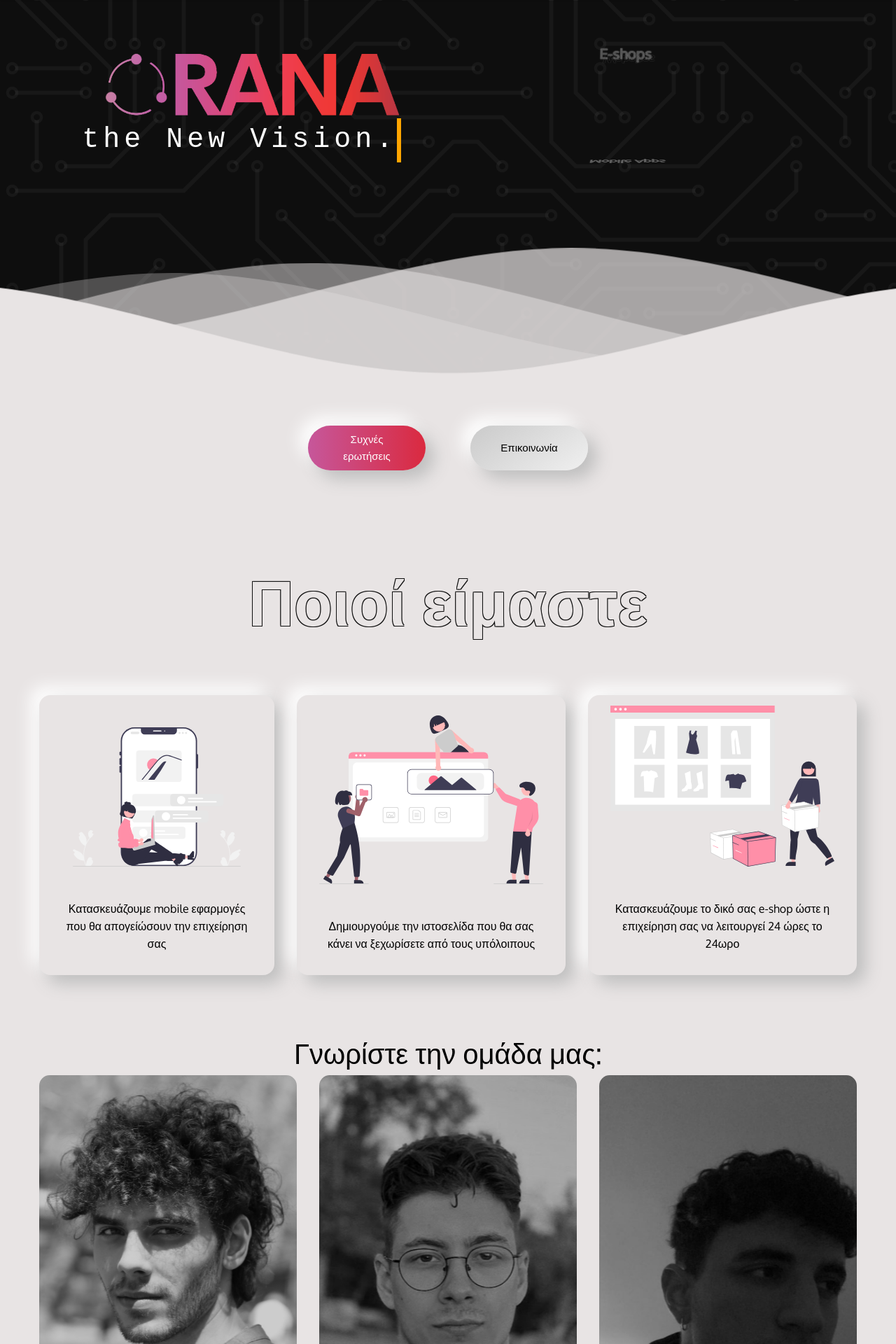
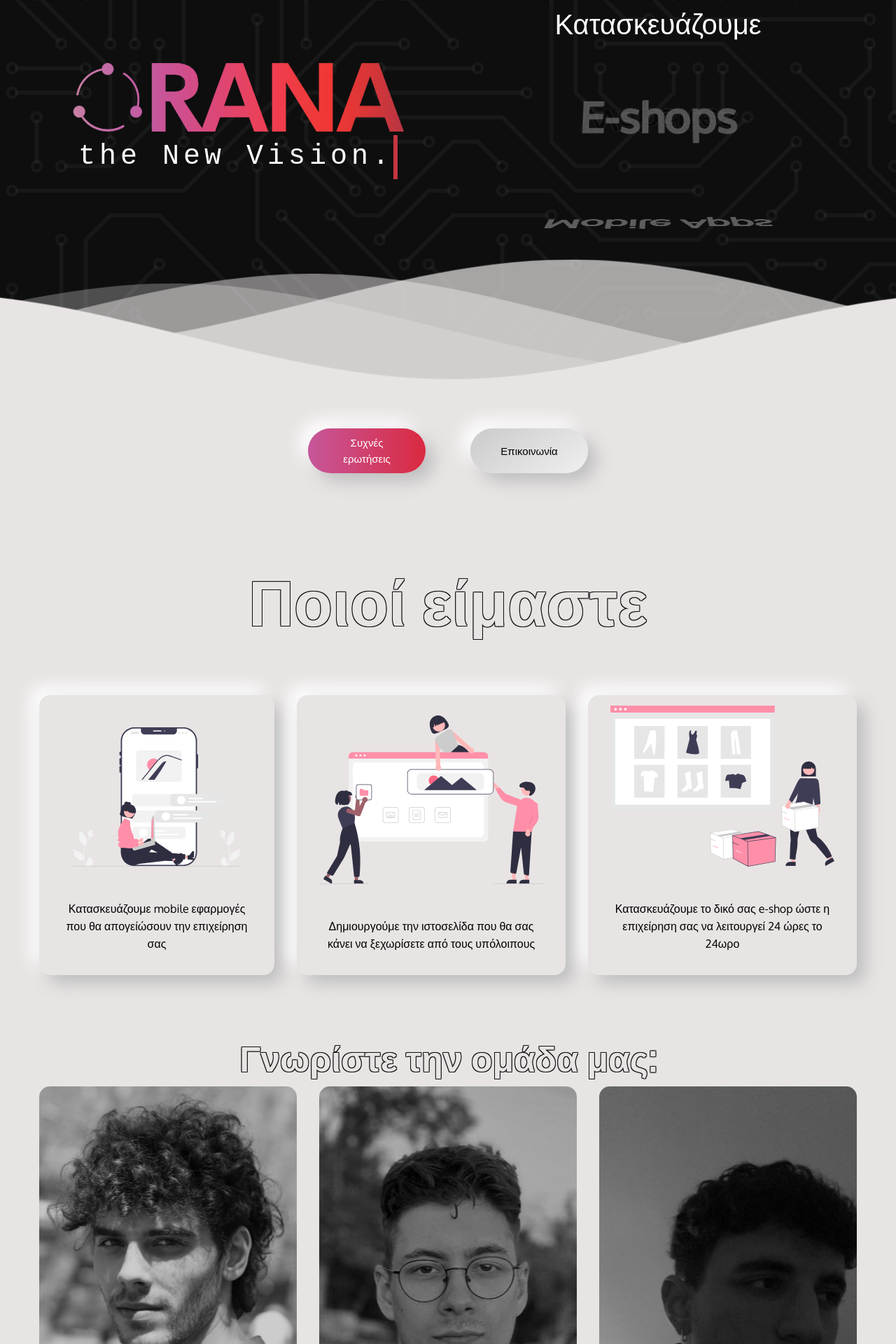
Before and after one commit to orana-vision/website, a React (Create React App) app: page / in a window 1280 px wide. Shown: the part 60-1980 px from the top of the page at 70% size. Built offline with nearby package versions, Linux system fonts and the light colour scheme; a web font is replaced by a local one.

Commit message:
animation on scroll

```diff
--- a/src/components/About/About.css
+++ b/src/components/About/About.css
@@ -26,6 +26,21 @@
     color: var(--color-bg)
 }
 
+.meet-team-text {
+    font-weight:bold;
+    font-size: 50px;
+    color: #e8e4e4;
+    text-shadow: -1px -1px 0 var(--color-bg), 1px -1px 0 var(--color-bg), -1px 1px 0 var(--color-bg), 1px 1px 0 var(--color-bg);
+    transition: 0.8s color;
+    width: fit-content;
+    user-select: none;
+    margin-top: 3rem;
+}
+
+.meet-team-text:hover {
+    color: var(--color-bg)
+}
+
 
 .services-container {
     display: flex;
@@ -49,6 +64,66 @@
     margin: 0 1rem 0 1rem;
     box-shadow:  12px 12px 24px #bebebe,
     -12px -12px 24px #ffffff;
+}
+
+.service-animation {
+    animation: mb-app-animation 2s;
+}
+
+@keyframes mb-app-animation {
+    0% {
+        opacity: 0;
+        transform: translateX(50%);
+    }
+    100% {
+        opacity: 1;
+        transform: translateX(0%);
+    }
+
+}
+
+.members-animation {
+    animation: members-anim 2s;
+}
+
+@keyframes members-anim {
+    0% {
+        opacity: 0;
+        transform: translateX(-20%);
+    }
+    100% {
+        opacity: 1;
+        transform: translateX(0%);
+    }
+
+}
+
+.about-txt-animation {
+    animation: about-txt-anim 3s;
+}
+
+@keyframes about-txt-anim {
+    0% {
+        opacity: 0;
+    }
+    100% {
+        opacity: 1;
+    }
+}
+
+.meet-team-txt-animation {
+    animation: meet-team-txt-anim 3s;
+}
+
+@keyframes meet-team-txt-anim {
+    0% {
+        opacity: 0;
+
+    }
+    100% {
+        opacity: 1;
+    }
+
 }
 
 .text {
--- a/src/components/About/About.js
+++ b/src/components/About/About.js
@@ -1,118 +1,58 @@
-import React, { useState } from "react";
-import { BsGlobe2, BsPhone } from "react-icons/bs";
-import { AiOutlineShopping } from "react-icons/ai";
+import React, { useEffect, useMemo, useState, useRef } from "react";
 import "./About.css";
 import websiteSvg from "../../assets/website.svg";
 import mobileSvg from "../../assets/mobile.svg";
 import eshopSvg from "../../assets/eshop.svg";
-import HORGOS from "../../assets/horgos.jpg";
-import GKOUNTRAS from "../../assets/me.jpg";
-import cursorSvg from "../../assets/cursor.svg";
-import { Link } from "react-router-dom";
-
 import Members from "./Members";
 
+import useIsInViewport from "../../utils/inViewport.js";
+
 const About = () => {
-    const [hover, setHover] = useState({ phoneHover: false, webHover: false, eshopHover: false });
-    const [value, setValue] = React.useState(0);
-
-    const [mousePosition, setMousePosition] = useState({ x: 0, y: 0 });
-
-    const [eshopPos, setEshopPos] = useState({ top: 0, left: 0 });
-    const handleChange = (event, newValue) => {
-        setValue(newValue);
-    };
-
-    const mouseMove = (e) => {
-        setMousePosition({ x: e.clientX, y: e.clientY });
-    };
-
-    const handleInHover = (icon) => {
-        // console.log("IN");
-        switch (icon) {
-            case "phone":
-                setHover({ ...hover, phoneHover: true });
-                break;
-            case "web":
-                setHover({ ...hover, webHover: true });
-                break;
-            case "eshop":
-                setHover({ ...hover, eshopHover: true });
-        }
-    };
-    const handleOutHover = (icon) => {
-        // console.log("OUT");
-        switch (icon) {
-            case "phone":
-                setHover({ ...hover, phoneHover: false });
-                break;
-            case "web":
-                setHover({ ...hover, webHover: false });
-                break;
-            case "eshop":
-                setHover({ ...hover, eshopHover: false });
-        }
-    };
-
-    const eshopMouseMove = (e) => {
-        setEshopPos({ ...eshopPos, top: e.screenY, left: e.screenX });
-    };
-
-    const variants = {
-        default: {
-            x: mousePosition.x - 150,
-            y: mousePosition.y - 150,
-            opacity: 0,
-        },
-        hover: {
-            x: mousePosition.x - "25%",
-            y: mousePosition.y - "25%",
-            opacity: 1,
-        },
-    };
+    const serviceRef = useRef();
+    const membersRef = useRef();
+    const aboutTxtRef = useRef();
+    const meetTeamTxtRef = useRef();
 
     return (
         <section className="container" id="about">
             <div className="flex-about container    ">
-                <div className="about-text">Ποιοί είμαστε</div>
-                <div className="services-container">
-                    <div
-                        className="service"
-                        onMouseEnter={() => handleInHover("phone")}
-                        onMouseLeave={() => handleOutHover("phone")}>
+                <div ref={aboutTxtRef} className="about-text">
+                    <span className={useIsInViewport(aboutTxtRef) ? "about-txt-animation" : ""}>Ποιοί είμαστε</span>
+                </div>
+                <div ref={serviceRef} className="services-container">
+                    <div className={useIsInViewport(serviceRef) ? "service service-animation" : "service"}>
                         <img className="mobile-svg" src={mobileSvg} alt="mobile-apps" />
                         <div className="text">
                             Κατασκευάζουμε mobile εφαρμογές που θα απογείώσουν την επιχείρηση σας
                         </div>
                     </div>
-                    <div
-                        className="service"
-                        onMouseEnter={() => handleInHover("web")}
-                        onMouseLeave={() => handleOutHover("web")}>
+                    <div className={useIsInViewport(serviceRef) ? "service service-animation" : "service"}>
                         <img className="svg-icon" src={websiteSvg} alt="websites" />
                         <div className="text">
                             Δημιουργούμε την ιστοσελίδα που θα σας κάνει να ξεχωρίσετε από τους υπόλοιπους
                         </div>
                     </div>
-                    <div
-                        className="service"
-                        onMouseEnter={() => handleInHover("eshop")}
-                        onMouseLeave={() => handleOutHover("eshop")}>
-                        <img
-                            onMouseMove={eshopMouseMove}
-                            className="svg-icon"
-                            style={{ ...eshopPos }}
-                            src={eshopSvg}
-                            alt="eshops"
-                        />
+                    <div className={useIsInViewport(serviceRef) ? "service service-animation" : "service"}>
+                        <img className="svg-icon" src={eshopSvg} alt="eshops" />
                         <div className="text">
                             Κατασκευάζουμε το δικό σας e-shop ώστε η επιχείρηση σας να λειτουργεί 24 ώρες το 24ωρο
                         </div>
                     </div>
                 </div>
-                <div className="meet-our-team">Γνωρίστε την ομάδα μας:</div>
-                <div className="members-container">
-                    <Members />
+                <div ref={meetTeamTxtRef} className="meet-our-team">
+                    <span
+                        className={
+                            useIsInViewport(meetTeamTxtRef)
+                                ? "meet-team-txt-animation meet-team-text"
+                                : "meet-team-text"
+                        }>
+                        Γνωρίστε την ομάδα μας:
+                    </span>
+                </div>
+                <div ref={membersRef} className="members-container">
+                    <div className={useIsInViewport(membersRef) ? "members-animation" : ""}>
+                        <Members />
+                    </div>
                 </div>
             </div>
         </section>
--- a/src/components/Header/Header.css
+++ b/src/components/Header/Header.css
@@ -2,13 +2,13 @@
 
 .typewriter {
     color: rgb(255, 255, 255);
-    width: max-content;
+    width: fit-content;
     font-family: monospace;
     overflow: hidden; /* Ensures the content is not revealed until the animation */
-    border-right: 0.15em solid orange; /* The typwriter cursor */
+    border-right: 0.15em solid #c4363e; /* The typwriter cursor */
     font-size: 100% !important;
     white-space: nowrap; /* Keeps the content on a single line */
-    margin: 0 0 20px auto; /* Gives that scrolling effect as the typing happens */
+    margin: 0; /* Gives that scrolling effect as the typing happens */
     letter-spacing: 0.15em; /* Adjust as needed */
     animation: typing 1.5s steps(30, end), blink-caret 0.5s step-end infinite;
 }
@@ -19,7 +19,7 @@
         width: 0;
     }
     to {
-        width: 50%;
+        width: 100%;
     }
 }
 
@@ -30,7 +30,7 @@
         border-color: transparent;
     }
     50% {
-        border-color: orange;
+        border-color: #c4363e;
     }
 }
 
@@ -150,15 +150,9 @@ button {
     transform: translateY(0%);
 }
 .row {
-    /* display: flex;
-  flex-direction: row; */
-    /* margin-top: 7rem; */
-    /* flex: 1; */
     width: 100%;
     height: 100%;
-    display: grid;
-    flex: 1 1 1;
-    /* flex-wrap: wrap; */
+    margin-top: 3rem;
     display: flex;
     flex-direction: row;
     justify-content: center;
@@ -169,20 +163,25 @@ button {
     display: flex;
     align-items: center;
     justify-content: center;
+    flex-direction: column;
     height: 100%;
     /* margin-left: 7rem; */
     width: 100%;
-    padding: 5rem;
+    /* padding: 5rem; */
+}
+
+.info-header p {
+    margin-bottom: 2rem;
 }
 
 .logo-container {
     display: flex;
     flex-direction: column;
     justify-content: center;
-    align-items: flex-end;
+    align-items: center;
     width: 100%;
     height: 100%;
-    padding: 5rem 2rem 2rem 0;
+    /* padding: 5rem 2rem 2rem 0; */
 }
 
 .bottom-container {
--- a/src/components/Header/Header.js
+++ b/src/components/Header/Header.js
@@ -26,6 +26,7 @@ const Header = () => {
                     </div>
 
                     <div className="info-header">
+                        <p>Κατασκευάζουμε </p>
                         <VerticalCarousel />
                     </div>
                 </div>
--- a/src/components/Header/VerticalCarousel.css
+++ b/src/components/Header/VerticalCarousel.css
@@ -16,17 +16,21 @@
   transform: translateZ(-3px);
   transform-style: preserve-3d;
   transition: transform 1s;
+  display: flex;
+  flex-direction: column;
+  justify-content: center;
+  align-items: center;
 }
 
 .carousel__cell {
   position: absolute;
   width: 400px;
   height: 120px;
-  left: 10px;
-  top: 10px;
+  /* left: 10px;
+  top: 10px; */
   border: 2px solid transparent;
   line-height: 80px;
-  font-size: 20px;
+  font-size: 60px;
   font-weight: bold;
   color: #000;
   text-align: center;
--- a/src/components/Header/VerticalCarousel.js
+++ b/src/components/Header/VerticalCarousel.js
@@ -48,20 +48,7 @@ const VerticalCarousel = () => {
 
     return (
         <div className="scene">
-            <div
-                onScrollCapture={() => {
-                    setSelectedIndex(selectedIndex + 1);
-                    setSelectedOpacity((prev) => {
-                        switch (prev) {
-                            case 3:
-                                return 1;
-                            default:
-                                return prev + 1;
-                        }
-                    });
-                }}
-                className="carousel"
-                style={{ transform: `translateZ(${-radius}px) rotateX(${angle}deg)` }}>
+            <div className="carousel" style={{ transform: `translateZ(${-radius}px) rotateX(${angle}deg)` }}>
                 <div className={selectedOpacity === 1 ? "carousel__cell cell_selected" : "carousel__cell"}>E-shops</div>
                 <div className={selectedOpacity === 2 ? "carousel__cell cell_selected" : "carousel__cell"}>
                     Websites
--- /dev/null
+++ b/src/utils/inViewport.js
@@ -0,0 +1,20 @@
+import React, { useEffect, useMemo, useState } from "react";
+
+const useIsInViewport = (ref) => {
+    const [isIntersecting, setIsIntersecting] = useState(false);
+
+    const observer = useMemo(() => new IntersectionObserver(([entry]) => setIsIntersecting(entry.isIntersecting)), []);
+
+    useEffect(() => {
+        observer.observe(ref.current);
+
+        return () => {
+            observer.disconnect();
+        };
+    }, [ref, observer]);
+
+    console.log(isIntersecting);
+    return isIntersecting;
+};
+
+export default useIsInViewport;
```
Also changed, not shown: src/components/Experience/Experience.css (+32 -0 lines), src/components/Experience/Experience.js (+22 -8 lines), src/App.css (line endings or trailing spaces).
